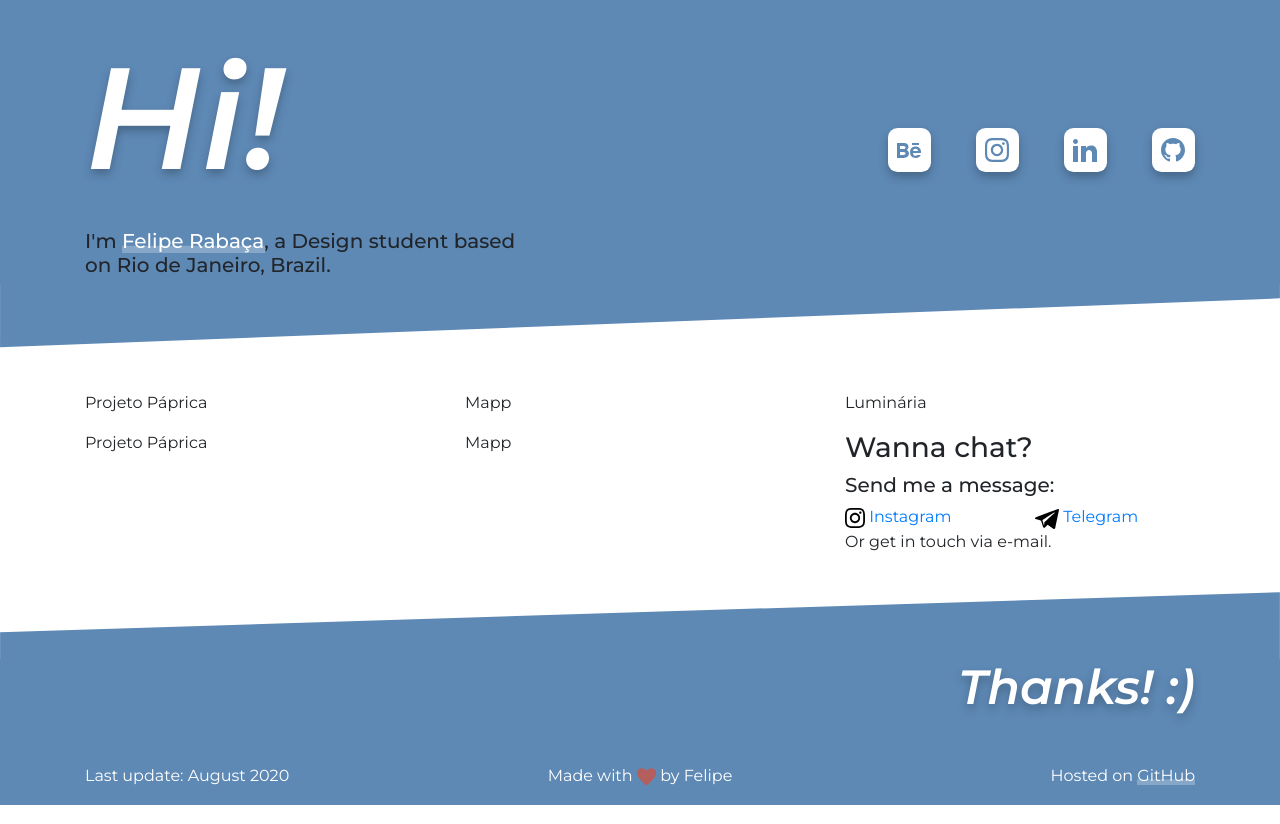
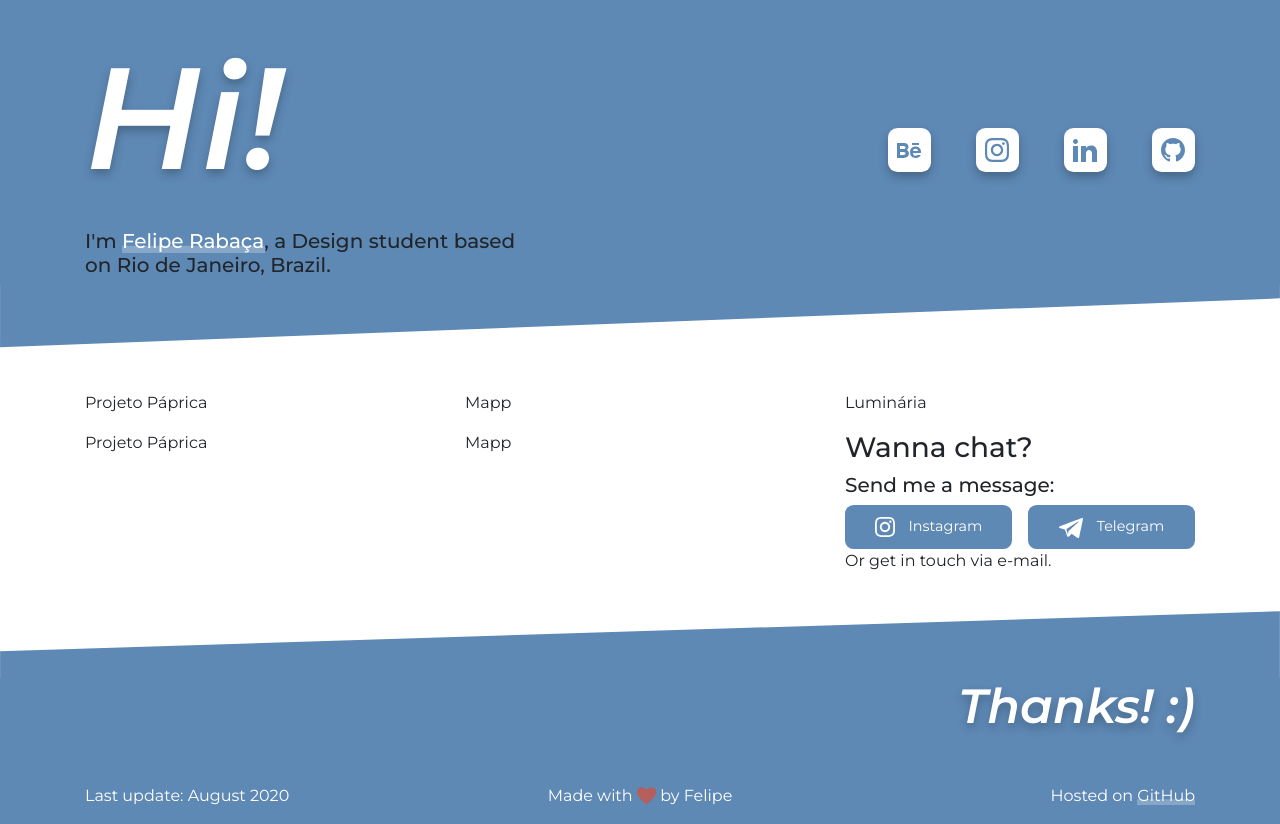
Before and after one commit to Feliperpvieira/feliperpvieira.github.io, a plain HTML site: page index.html in a window 1280 px wide. Drawn offline with nearby package versions, Linux system fonts and the light colour scheme.

Commit message:
message links

```diff
--- a/css/index.css
+++ b/css/index.css
@@ -123,6 +123,46 @@ ul{
 
 
 
+.pdg-right{
+    padding-right: 0.5em;
+}
+
+.pdg-left{
+    padding-left: 0.5em;
+}
+
+.message a{
+    background-color: #5E89B5;
+    border-radius: 0.6em;
+    color: white;
+    fill: white;
+
+    display: inline-block;
+    padding-right: 0.7em;
+
+    font-size: 0.9em;
+    width: 100%;
+    text-decoration: none;
+
+    transition: 0.2s;
+}
+
+.message a:hover{
+    background-color: white;
+    border: 2px solid #5E89B5;
+    color: #5E89B5
+}
+
+.message a:hover > svg{
+    fill: #5E89B5;
+    margin: 0.56em;
+}
+
+.message a svg{
+    margin: 0.7em;
+}
+
+
 
 /*---------------- Footer -----------------*/
 .txt-right{
@@ -149,4 +189,11 @@ footer p{
 .heart{
     fill: #B55E5E;
     width: 1.2em;
+
+    transition: 0.2s;
 }
+
+.heart:hover{
+    width: 2em;
+    fill: #d61a1a;
+}
```
